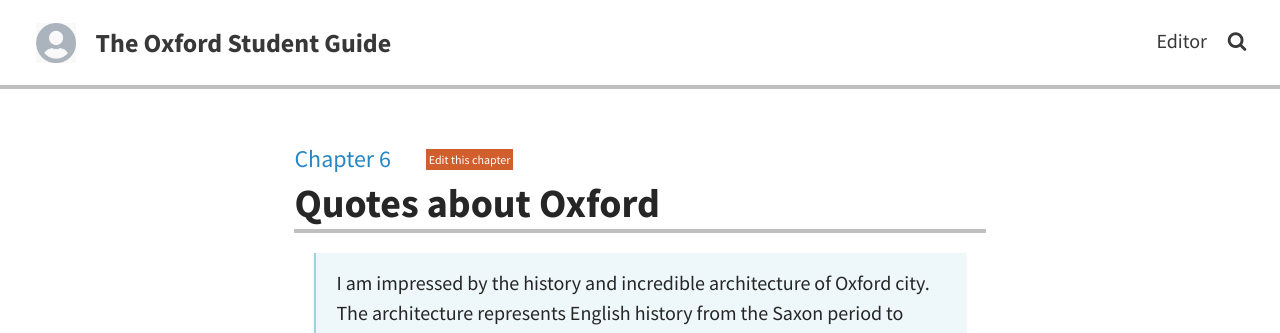
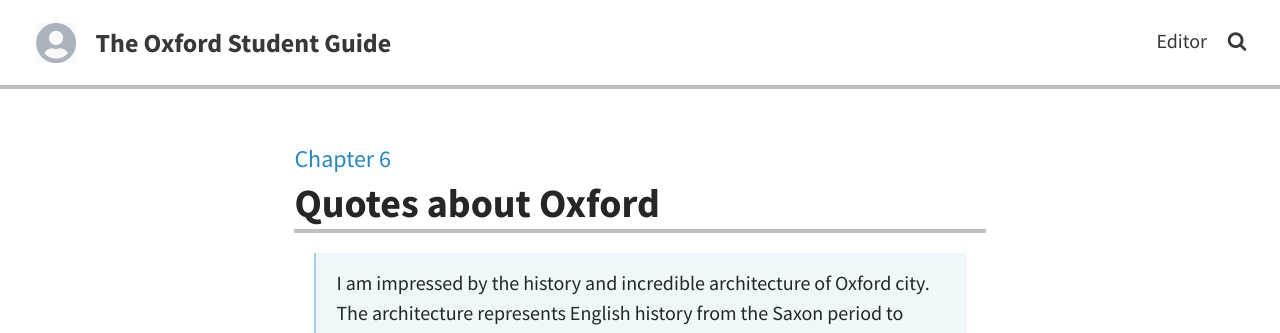
Before and after one commit to oxfordstudentguide/oxfordstudentguide.github.io, a Jekyll site: the page built from _chapters/oxford-quotes.md, in a window 1280 px wide. Shown: the top 333 px of the page. Built offline with Jekyll 4.4.1, drawn with Linux system fonts in a browser that asks for light colours.

Commit message:
added edit this page

```diff
--- a/_includes/javascriptcode.html
+++ b/_includes/javascriptcode.html
@@ -26,3 +26,10 @@ $(".post-content img").each(function() {
     }
 });
 </script>
+
+<script>
+  if (localStorage.getItem("netlify-cms-user") != '') {
+  var theuser = JSON.parse(localStorage.getItem("netlify-cms-user")).name;
+  $("#user").html("<a class='editlink' title='With permission through GitHub' href='/admin/#/edit{{ page.url }}'>" + theuser + " can edit this Chapter" + "</a>");
+}
+</script>
--- a/_layouts/chapter.html
+++ b/_layouts/chapter.html
@@ -3,7 +3,8 @@ layout: default
 ---
 <article {% if page.header_feature_image %}class="feature-image"{% endif %}>
   <header id="main">
-      <p id="chapter{{ page.chapter }}" class="chapternumber">Chapter {{ page.chapter }} <a class="editlink" title="With permission through GitHub" href="/admin/#/edit{{ page.url }}">Edit this chapter</a></p>
+
+      <p id="chapter{{ page.chapter }}" class="chapternumber">Chapter {{ page.chapter }} <span id="user"></span></p>
       <h1 id="{{ page.title }}" class="title">{{ page.title }}</h1>
   </header>
   <section class="post-content">
```
Also changed, not shown: Gemfile.lock.
